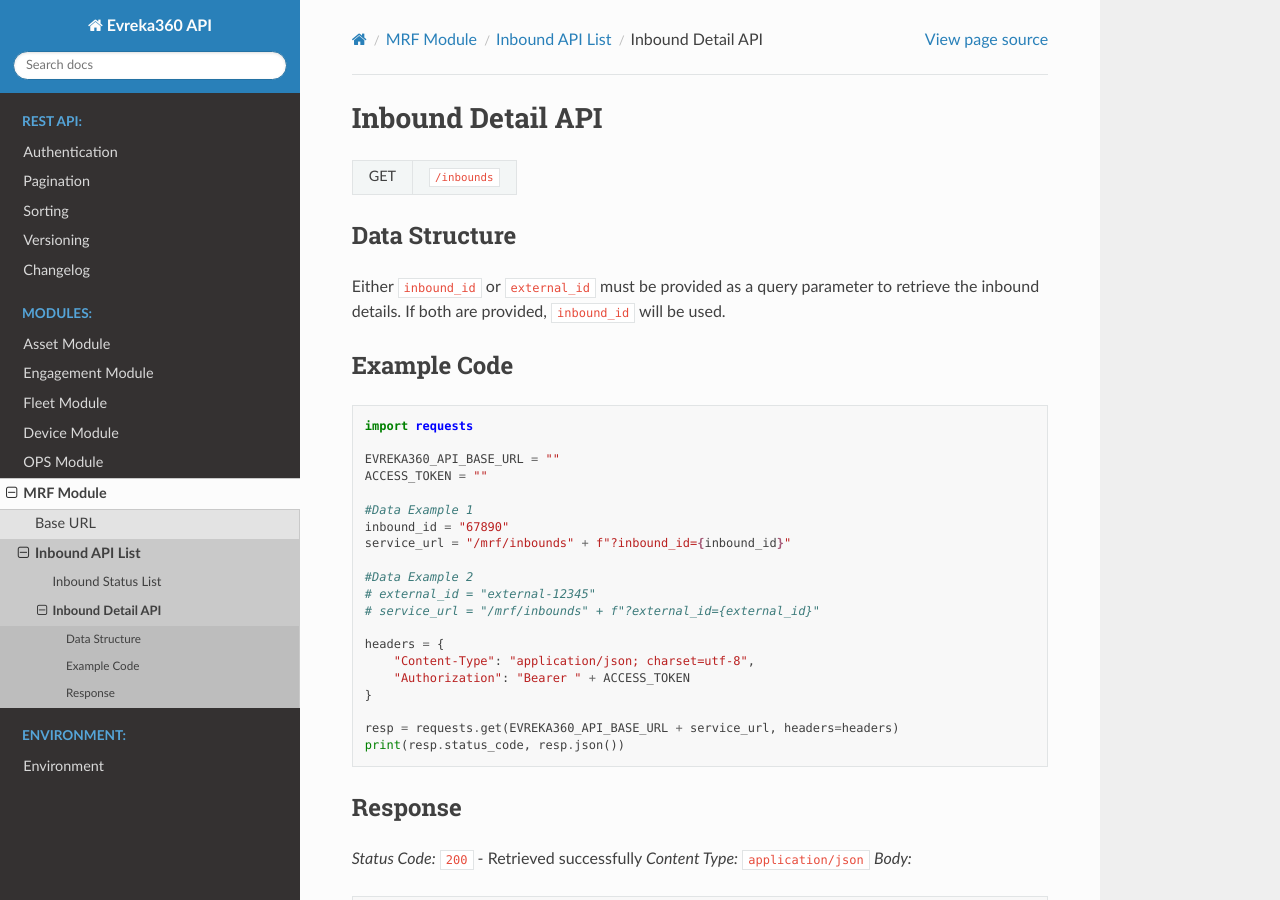
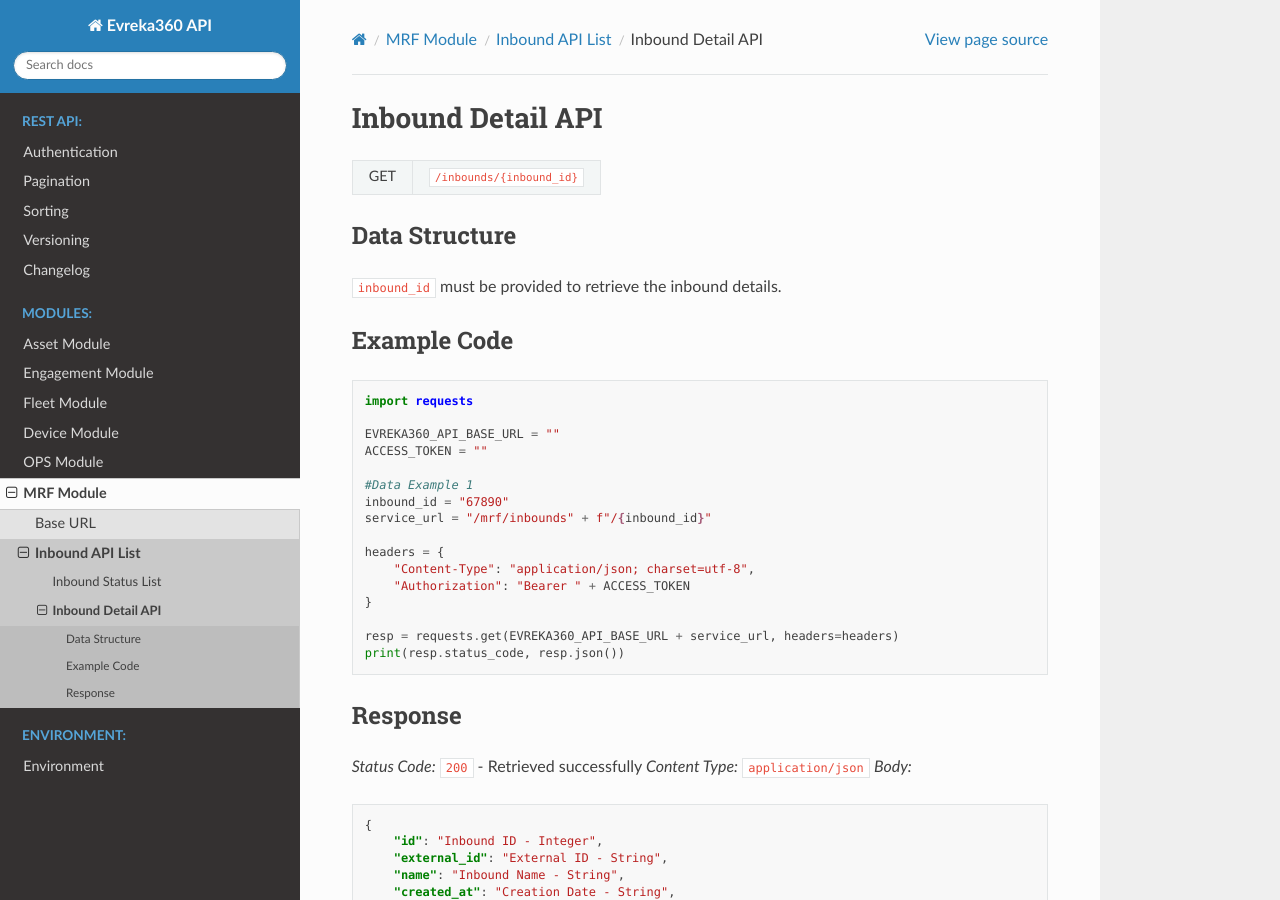
Before and after one commit to evrekadev/evreka-api-doc, a Sphinx documentation site: the page built from source/mrf/inbound/detail.rst, in a window 1280 px wide and 900 px high. Built offline with Sphinx 7.4.7 and the Read the Docs theme 3.1.0, drawn with Linux system fonts in a browser that asks for light colours.

Commit message:
removed external id

```diff
--- a/source/mrf/inbound/detail.rst
+++ b/source/mrf/inbound/detail.rst
@@ -8,12 +8,12 @@ Inbound Detail API
 .. table::
 
    +-------------------+--------------------------------------------+
-   | GET               | ``/inbounds``                              |
+   | GET               | ``/inbounds/{inbound_id}``                 |
    +-------------------+--------------------------------------------+
 
 Data Structure
 ^^^^^^^^^^^^^^^^^
-Either ``inbound_id`` or ``external_id`` must be provided as a query parameter to retrieve the inbound details. If both are provided, ``inbound_id`` will be used.
+``inbound_id`` must be provided to retrieve the inbound details.
 
 Example Code
 ^^^^^^^^^^^^^^^^^
@@ -27,11 +27,7 @@ Example Code
 
     #Data Example 1
     inbound_id = "67890"
-    service_url = "/mrf/inbounds" + f"?inbound_id={inbound_id}"
-
-    #Data Example 2
-    # external_id = "external-12345"
-    # service_url = "/mrf/inbounds" + f"?external_id={external_id}"
+    service_url = "/mrf/inbounds" + f"/{inbound_id}"
 
     headers = {
         "Content-Type": "application/json; charset=utf-8",
```
Also changed, not shown: source/mrf/inbound/index.rst (+7 -5 lines).
